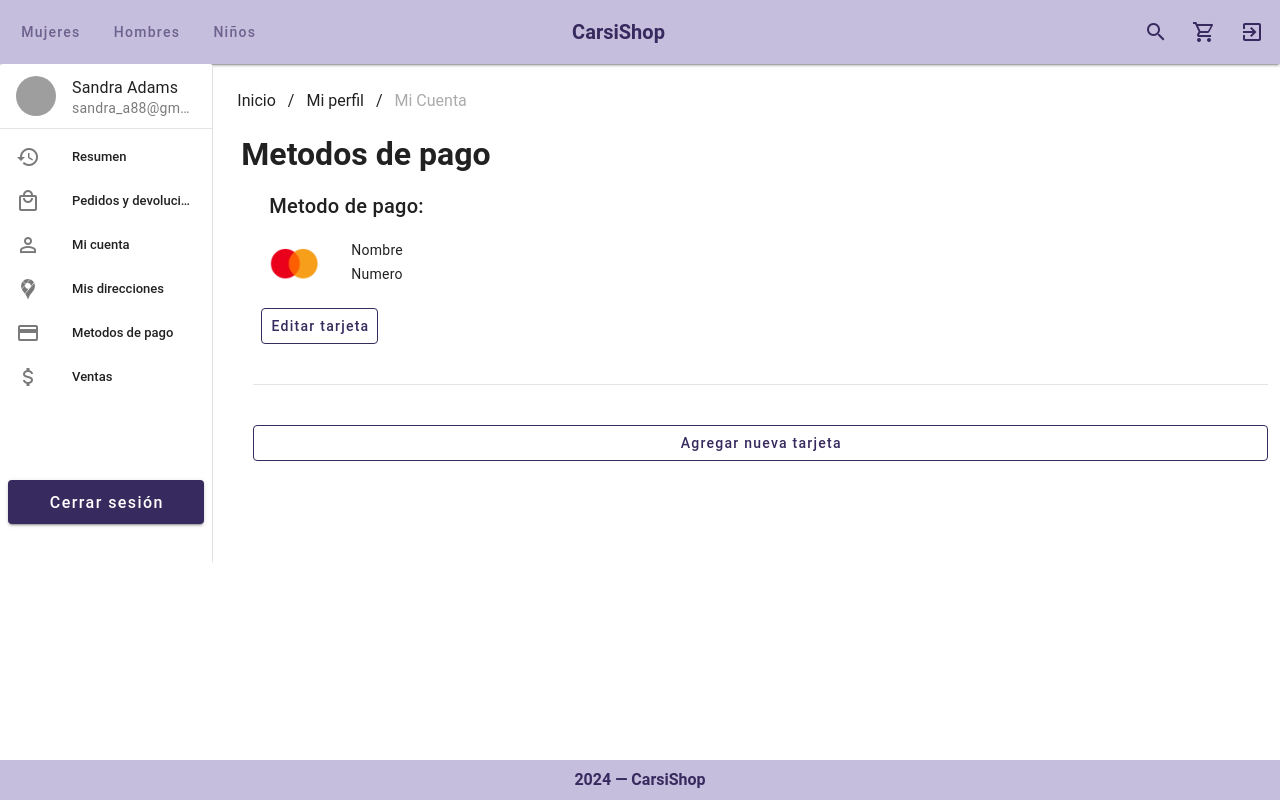
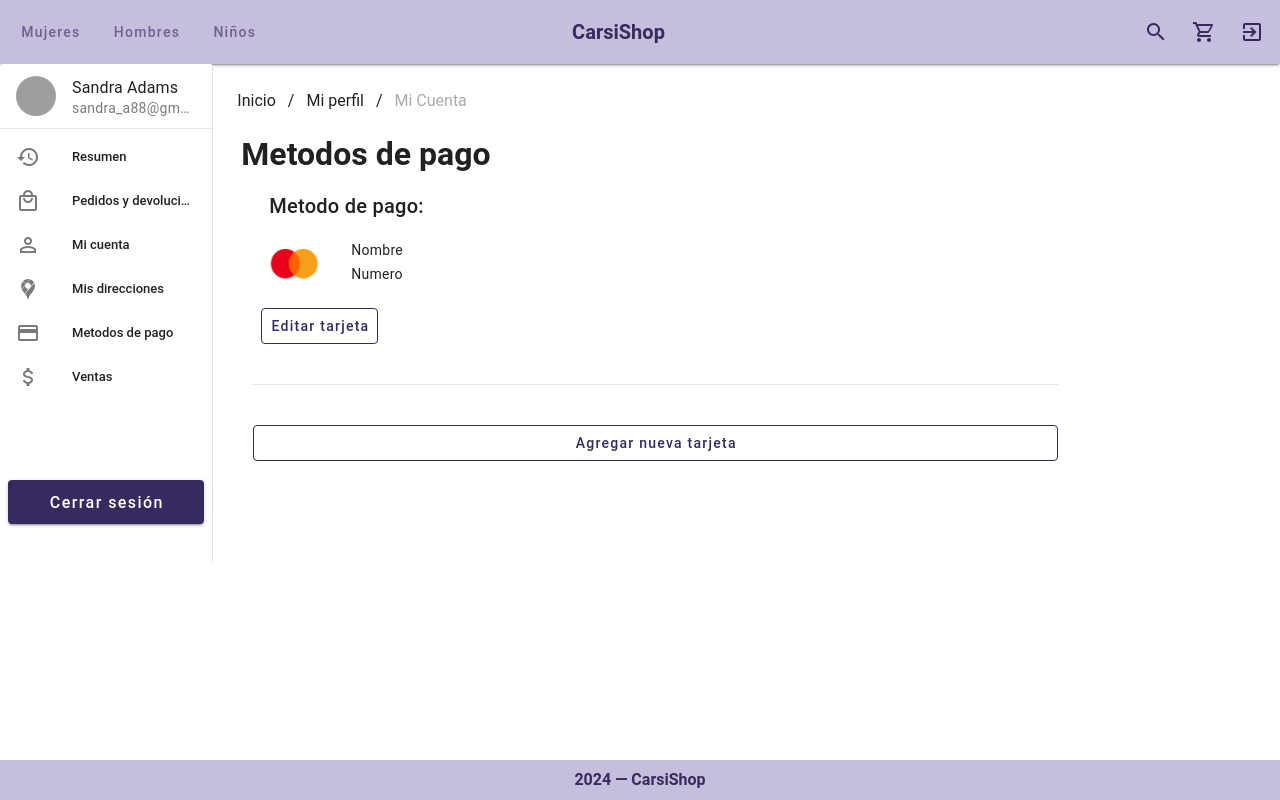
Before and after one commit to JoksanBahena/CARSISHOP-UI, a Vue app: page /profilePayment in a window 1280 px wide. Built offline with nearby package versions, Linux system fonts and the light colour scheme; grey boxes are pictures that could not be loaded.

Commit message:
[MODIFY] Cambio en los tamaños

```diff
--- a/src/views/profile/PorfileAddressView.vue
+++ b/src/views/profile/PorfileAddressView.vue
@@ -3,7 +3,7 @@
     <v-breadcrumbs :items="['Inicio', 'Mi perfil', 'Mis direcciones']"></v-breadcrumbs>
     <h1 class='ml-5'>Mis direcciones</h1>
 
-    <v-container>
+  <v-container class="ml-0" style="width: 80%;">
       <v-row class="pl-7" rows="12" md="4">
         <v-card
         variant="flat"
--- a/src/views/profile/ProfilePaymentView.vue
+++ b/src/views/profile/ProfilePaymentView.vue
@@ -3,7 +3,7 @@
     <v-breadcrumbs :items="['Inicio', 'Mi perfil', 'Mi Cuenta']"></v-breadcrumbs>
     <h1 class='ml-5'>Metodos de pago</h1>
 
-  <v-container>
+  <v-container class="ml-0" style="width: 80%;">
       <v-row class="pl-7" rows="12" md="4">
         <v-card
         variant="flat"
@@ -33,7 +33,7 @@
         variant="outlined"
         class="mb-8 mt-10 text-none"
         :color="colors.primary_dark"
-        block
+        block=""
         href="/profileAddPayment"
         >Agregar nueva tarjeta</v-btn>
       </v-row>
```
